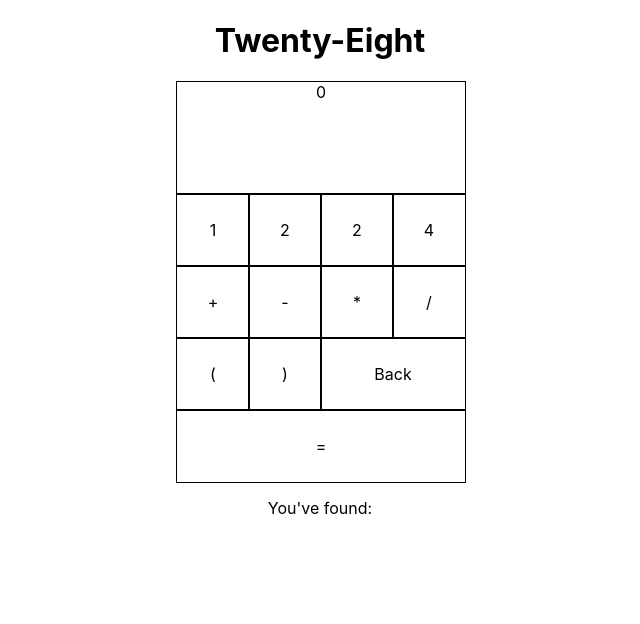
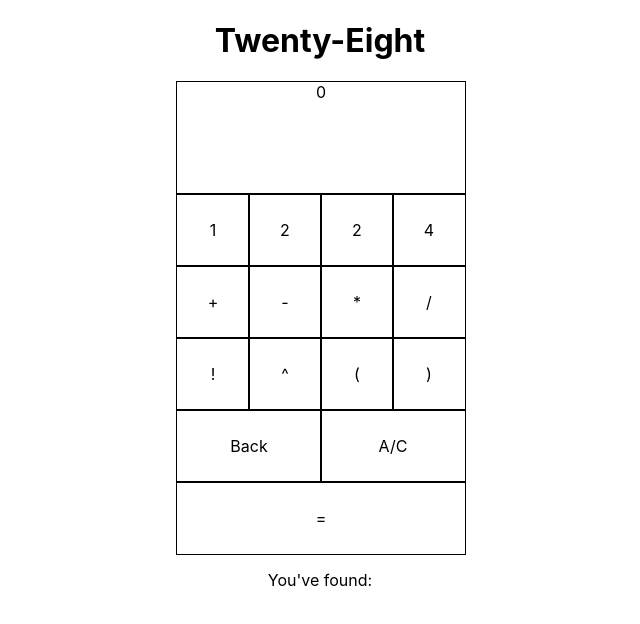
Before and after one commit to RobOwenKing/forty-two, a React (Create React App) app: page / in a window 1280 px wide. Shown: the top 624 px of the page, without its empty margins (320-960 px from the left). Built offline with nearby package versions, Linux system fonts and the light colour scheme.

Commit message:
feat: Add factorial and exponential buttons

```diff
--- a/src/App.css
+++ b/src/App.css
@@ -5,7 +5,7 @@
 .grid {
   display: grid;
   grid-template-columns: repeat(4, 72px);
-  grid-template-rows: minmax(7rem, auto) repeat(4, 72px);
+  grid-template-rows: minmax(7rem, auto) repeat(5, 72px);
   justify-content: center;
   align-items: center;
 }
--- a/src/App.jsx
+++ b/src/App.jsx
@@ -11,7 +11,7 @@ import { useEventListener } from './hooks/useEventListener.js';
 const App = () => {
   const digits = ['1', '2', '2', '4'];
   const [digitsUsed, setDigitsUsed] = useState([]);
-  const operations = ['+', '-', '*', '/', '(', ')'];
+  const operations = ['+', '-', '*', '/', '!', '^', '(', ')'];
 
   const [currentInputStr, setCurrentInputStr] = useState('');
   const [currentInputVal, setCurrentInputVal] = useState(0);
@@ -19,7 +19,7 @@ const App = () => {
   const [answers, setAnswers] = useState([]);
 
   const updateInputVal = (newInputStr) => {
-    const whitelistedStr = newInputStr.replace(/[^0-9\(\)\+\-\*\/\.]/g, "");
+    const whitelistedStr = newInputStr.replace(/[^0-9\(\)\+\-\*\/\.\!\^]/g, "");
 
     try {
       const newInputVal = evaluate(whitelistedStr);
@@ -109,6 +109,7 @@ const App = () => {
           })
         }
         <div className="button span-two" role="button" tabIndex="0" onClick={backspaceHandler}>Back</div>
+        <div className="button span-two" role="button" tabIndex="0" onClick={backspaceHandler}>A/C</div>
         <div className="button span-four" role="button" tabIndex="0" onClick={enterHandler}>=</div>
       </div>
       <p>You've found: {answers.join(', ')}</p>
```
